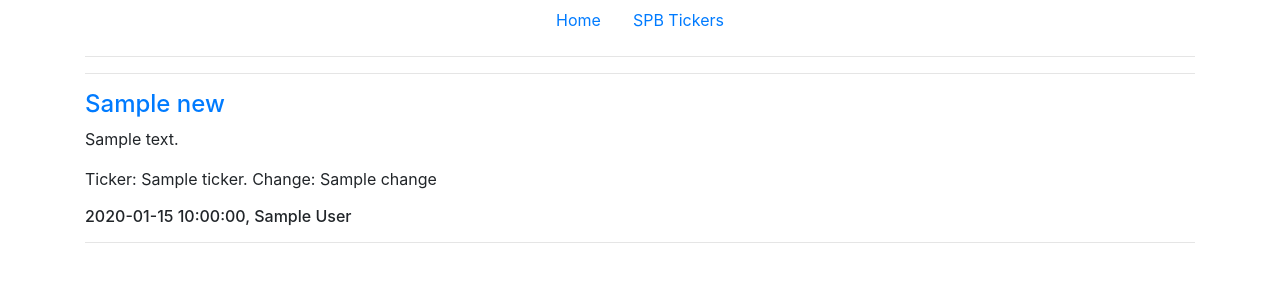
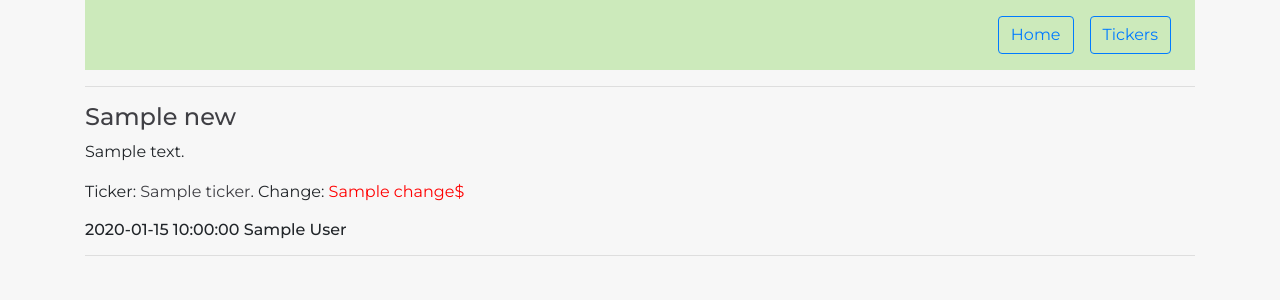
Before and after one commit to balancy/ProjectStocksNews, a Flask app: template templates/index.html in a window 1280 px wide. Shown: the top 300 px of the page. Run offline with Flask 2, Linux system fonts and the light colour scheme; the template is opened without the code that fills it: most values are stand-ins (such as "Sample title", 1, 10 or a date in 2020); some libraries are stand-ins or nearby versions.

Commit message:
20-12-15. Adding displaying news filtered by tickers, links to yahooF pages, filtring if tickers contain symbols, adding colors depending on ticker price change

```diff
--- a/server.py
+++ b/server.py
@@ -1,5 +1,5 @@
 from flask import Flask, render_template
-from parse import get_news
+from parse import get_news, get_news_by_tickers
 
 app = Flask(__name__)
 
@@ -10,11 +10,11 @@ def stocks_list():
     news = get_news()
     return render_template('index.html', news_list=news)
 
+
 @app.route("/tickers")
 def stocks_list_spb():
     news = list()
-    return render_template('index.html', news_list=news)
-
+    return render_template('index.html', news_list=get_news_by_tickers())
 
 
 if __name__ == "__main__":
--- /dev/null
+++ b/static/styles/styles.css
@@ -0,0 +1,22 @@
+body{
+    background-color: #f7f7f7;
+    font-family: "Montserrat", sans-serif;
+}
+
+nav {
+    background-color: #cceabb;
+}
+
+/* Headings */
+a {
+    color: #3f3f44;
+}
+
+/* Ticker change color */
+.green {
+    color: green;
+}
+
+.red {
+    color: red;
+}
--- a/templates/index.html
+++ b/templates/index.html
@@ -1,19 +1,21 @@
 <!doctype html>
 <html lang="en">
   <head>
-    <!-- Required meta tags -->
-    <meta charset="utf-8">
-    <meta name="viewport" content="width=device-width, initial-scale=1, shrink-to-fit=no">
+      <!-- Required meta tags -->
+      <meta charset="utf-8">
+      <meta name="viewport" content="width=device-width, initial-scale=1, shrink-to-fit=no">
 
-    <!-- Bootstrap CSS -->
-    <link rel="stylesheet" href="https://maxcdn.bootstrapcdn.com/bootstrap/4.0.0/css/bootstrap.min.css" integrity="sha384-Gn5384xqQ1aoWXA+058RXPxPg6fy4IWvTNh0E263XmFcJlSAwiGgFAW/dAiS6JXm" crossorigin="anonymous">
+      <!-- Bootstrap CSS -->
+      <link rel="stylesheet" href="https://maxcdn.bootstrapcdn.com/bootstrap/4.0.0/css/bootstrap.min.css" integrity="sha384-Gn5384xqQ1aoWXA+058RXPxPg6fy4IWvTNh0E263XmFcJlSAwiGgFAW/dAiS6JXm" crossorigin="anonymous">
+      <link rel="stylesheet" type= "text/css" href= "{{ url_for('static',filename='styles/styles.css') }}">
 
+      <!-- Fonts-->
+      <link href="https://fonts.googleapis.com/css2?family=Montserrat:wght@300;400;500;700&display=swap" rel="stylesheet">
     <title>Stock news</title>
   </head>
   <body>
     <div class="container">
         {% include 'navigation.html' %}
-        <hr/>
         <hr/>
         <div class="row">
             <div class="col-12">
@@ -23,9 +25,10 @@
                     <p>{{ news.summary }}</p>
                 {% endif %}
                 {% if news.ticker and news.change %}
-                     <p>Ticker: {{ news.ticker }}. Change: {{ news.change }}</p>
+<!--                <p>Ticker: <a href="https://finance.yahoo.com/quote/{{ news.ticker }}">{{ news.ticker }}</a>. Change:{% if news.change > 0 %} <span class="green">{% else %} <span class="red">{% endif %}{{ news.change }}$</span> </p>-->
+                    <p>Ticker: <a href="https://finance.yahoo.com/quote/{{ news.ticker }}">{{ news.ticker }}</a>. Change:<span class = "{% if news.change > 0 %}green{% else %}red{% endif %}"> {{ news.change }}$</span> </p>
                 {% endif %}
-                <h6>{{ news.date }}, {{ news.author }}</h6>
+                <h6>{{ news.date }} {{ news.author }}</h6>
                 <hr/>
                 {% endfor %}
             </div>
--- a/templates/navigation.html
+++ b/templates/navigation.html
@@ -1,8 +1,14 @@
-<ul class="nav justify-content-center">
-  <li class="nav-item">
-    <a class="nav-link active" href="/index">Home</a>
-  </li>
-  <li class="nav-item">
-    <a class="nav-link" href="/tickers">SPB Tickers</a>
-  </li>
-</ul>
+<nav class="navbar navbar-expand-md navbar-primary">
+    <ul class="navbar-nav ml-auto">
+        <li class="nav-item">
+            <a class="nav-link" href="/index">
+              <button type="button" class="btn btn-outline-primary">Home</button>
+            </a>
+        </li>
+        <li class="nav-item">
+            <a class="nav-link" href="/tickers">
+              <button type="button" class="btn btn-outline-primary">Tickers</button>
+            </a>
+        </li>
+    </ul>
+</nav>
```
Also changed, not shown: parse.py (+13 -6 lines).
